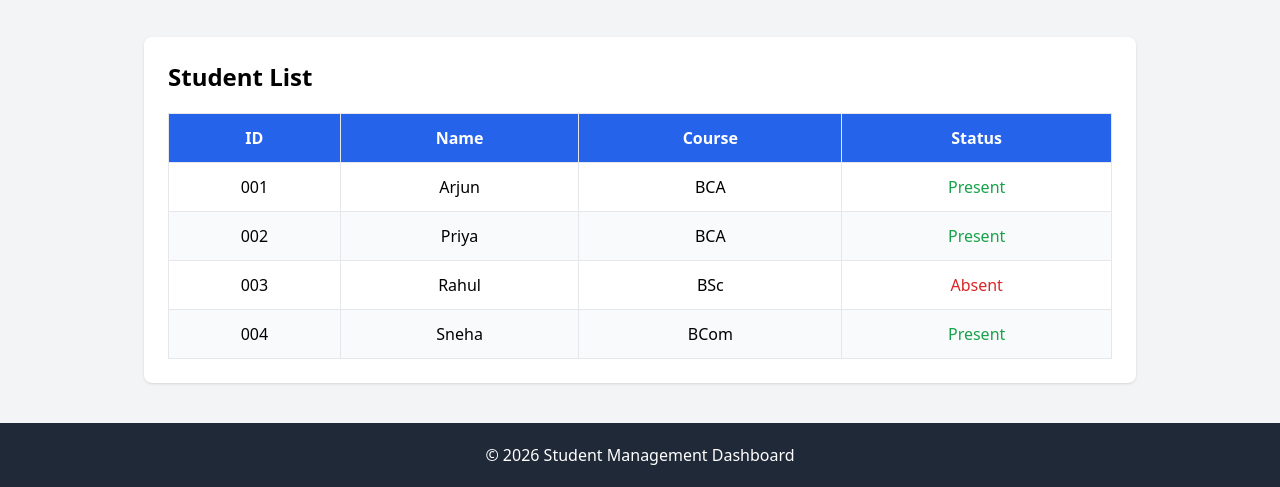
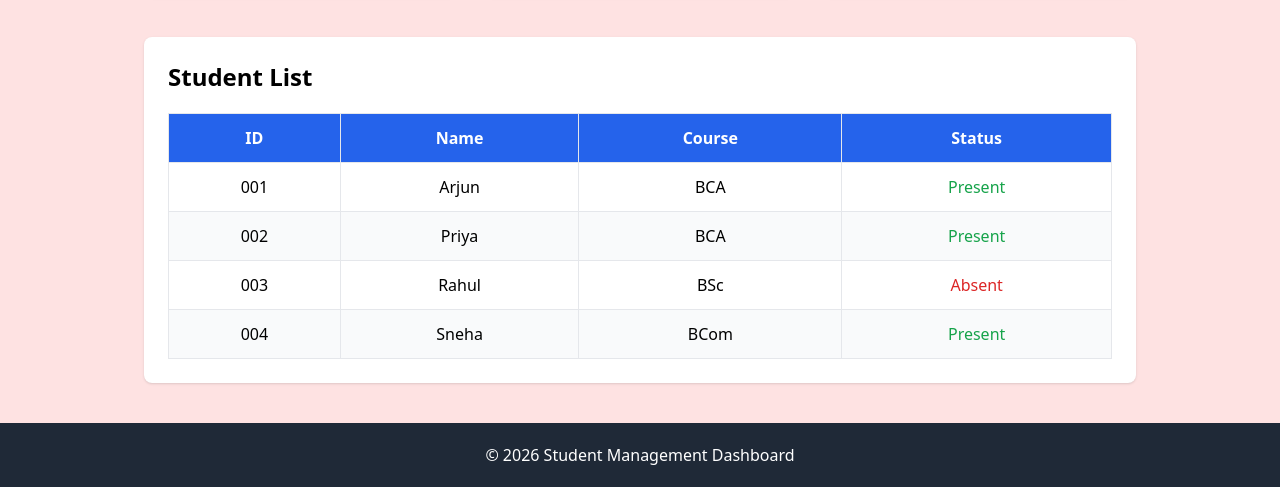
Before and after one commit to sivakumar022005/Tailwind_Daily_Tasks, a plain HTML site: page tailwind_daily_task/day_7_tailiwnd_task_7/index.html in a window 1280 px wide. Shown: the part 315-802 px from the top of the page. Drawn offline with nearby package versions, Linux system fonts and the light colour scheme.

Commit message:
Update index.html

```diff
--- a/tailwind_daily_task/day_7_tailiwnd_task_7/index.html
+++ b/tailwind_daily_task/day_7_tailiwnd_task_7/index.html
@@ -1,43 +1,30 @@
 <!DOCTYPE html>
 <html lang="en">
-
 <head>
     <meta charset="UTF-8">
     <meta name="viewport" content="width=device-width, initial-scale=1.0">
-
     <title>Student Management Dashboard</title>
-
     <!-- Tailwind CSS -->
     <script src="https://cdn.tailwindcss.com"></script>
 </head>
-
-<body class="bg-gray-100">
-
+<body class="bg-red-100">
     <!-- Navbar -->
     <nav class="bg-blue-600 text-white p-4">
         <h1 class="text-2xl font-bold text-center">
             Student Management Dashboard
         </h1>
     </nav>
-
-
     <!-- Welcome Section -->
     <section class="text-center p-8">
-
         <h2 class="text-3xl font-bold mb-2">
             Welcome Admin
         </h2>
-
         <p class="text-gray-600">
             Manage student information easily.
         </p>
-
     </section>
-
-
     <!-- Statistics -->
     <section class="max-w-5xl mx-auto px-4">
-
         <div class="grid grid-cols-1 md:grid-cols-3 gap-6">
 
             <!-- Total Students -->
```
